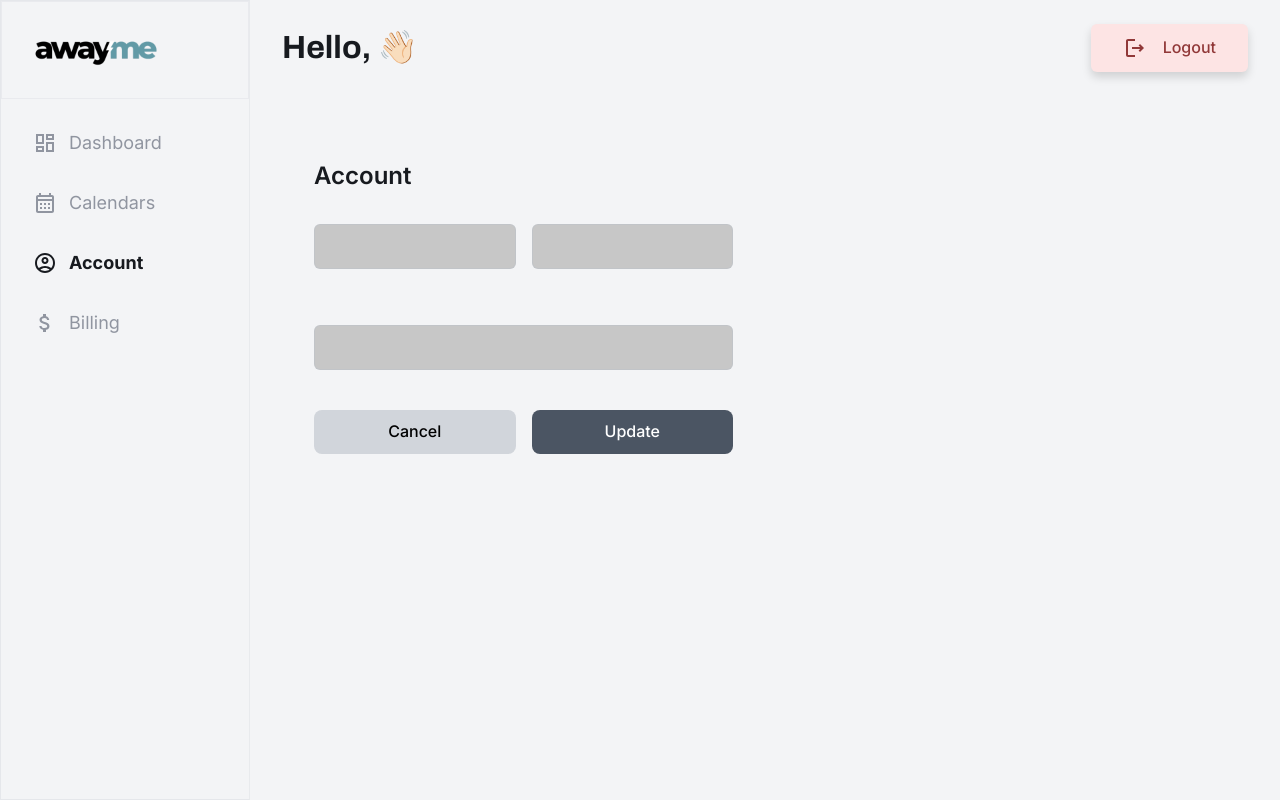
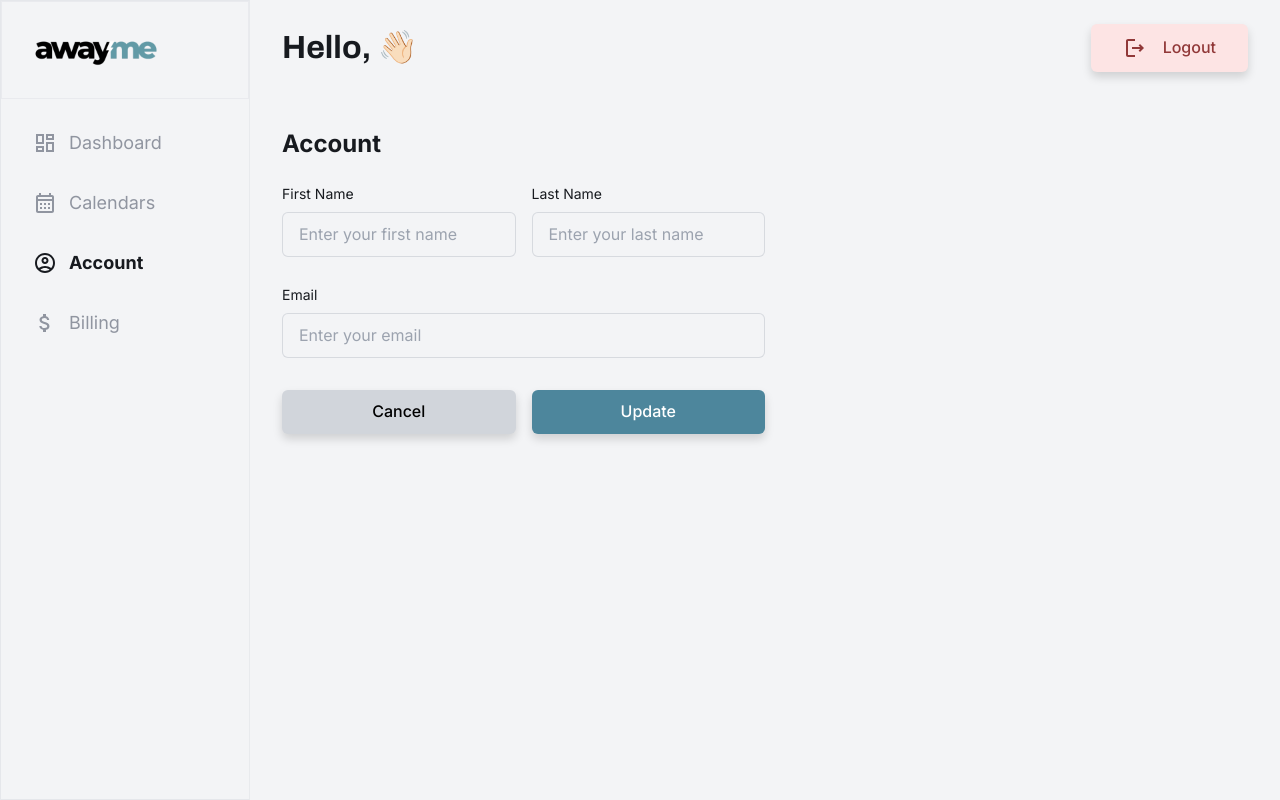
Before and after one commit to jinil2401/awayme, a Next.js app: page /application/1/account in a window 1280 px wide. Built offline with nearby package versions, Linux system fonts and the light colour scheme.

Commit message:
Add UI in account an billing

```diff
--- a/app/application/[userId]/account/page.tsx
+++ b/app/application/[userId]/account/page.tsx
@@ -2,29 +2,52 @@
 
 import Sidebar from '@/app/components/sidebar';
 import TopBar from '@/app/components/topbar';
-import Input from '@/app/components/input';
-import Button from '@/app/components/button';
+import Input from '@/app/components/input'; // Use the Input component from Login/Register
+import Button from '@/app/components/button'; // Use the Button component from Login/Register
 import React, { useState } from 'react';
 
 export default function Account() {
     const [firstName, setFirstName] = useState("");
     const [lastName, setLastName] = useState("");
     const [email, setEmail] = useState("");
+    const [error, setError] = useState({
+        firstNameError: "",
+        lastNameError: "",
+        emailError: ""
+    });
+    const [isLoading, setIsLoading] = useState(false);
 
     const handleUpdate = () => {
-        const updatedAccountInfo = {
-            firstName,
-            lastName,
-            email
-        };
-        console.log("Updated account info:", updatedAccountInfo);
-
+        const isValid = validateFields();
+        if (isValid) {
+            const updatedAccountInfo = { firstName, lastName, email };
+            console.log("Updated account info:", updatedAccountInfo);
+        }
     };
 
     const handleCancel = () => {
         console.log("Changes cancelled");
+    };
 
-    };
+    function validateFields() {
+        let isValid = true;
+        if (!firstName) {
+            setError((error) => ({ ...error, firstNameError: "First name is required" }));
+            isValid = false;
+        }
+        if (!lastName) {
+            setError((error) => ({ ...error, lastNameError: "Last name is required" }));
+            isValid = false;
+        }
+        if (!email) {
+            setError((error) => ({ ...error, emailError: "Email is required" }));
+            isValid = false;
+        } else if (!email.includes('@')) {
+            setError((error) => ({ ...error, emailError: "Invalid email address" }));
+            isValid = false;
+        }
+        return isValid;
+    }
 
     return (
         <div className="flex h-screen bg-gray-100">
@@ -32,59 +55,64 @@ export default function Account() {
             <div className="flex-1 flex flex-col">
                 <TopBar />
                 <div className="flex-grow overflow-auto p-8 flex">
-                    <div className="w-1/2 rounded-lg p-8 ml-0">
-                        <h1 className="text-2xl font-semibold mb-4">Account</h1>
+                    <div className="w-1/2 rounded-lg p1 ml-0">
+                        <h1 className="text-2xl font-bold mb-4">Account</h1>
 
-                        {/* {error.apiError && <ApiError errorMessage={error.apiError} />} */}
-                        <div className="flex gap-4 mb-6">
+                        <div className="flex gap-4 mb-1">
                             <div className="w-1/2">
                                 <Input
-                                    label=""
-                                    hasLabel={true}
+                                    type="text"
+                                    hasLabel
+                                    label="First Name"
                                     value={firstName}
+                                    placeholder="Enter your first name"
                                     onChange={(e) => setFirstName(e.target.value)}
-                                    hasError={false}
-                                    error=""
-                                    disabled={false}
+                                    hasError={error.firstNameError !== ""}
+                                    error={error.firstNameError}
+                                    disabled={isLoading}
                                 />
                             </div>
                             <div className="w-1/2">
                                 <Input
-                                    label=""
-                                    hasLabel={true}
+                                    type="text"
+                                    hasLabel
+                                    label="Last Name"
                                     value={lastName}
+                                    placeholder="Enter your last name"
                                     onChange={(e) => setLastName(e.target.value)}
-                                    hasError={false}
-                                    error=""
-                                    disabled={false}
+                                    hasError={error.lastNameError !== ""}
+                                    error={error.lastNameError}
+                                    disabled={isLoading}
                                 />
                             </div>
                         </div>
 
-
-                        <div className="w-full mb-6">
+                        <div className="w-full mb-4">
                             <Input
-                                label=""
-                                hasLabel={true}
+                                type="email"
+                                hasLabel
+                                label="Email"
                                 value={email}
+                                placeholder="Enter your email"
                                 onChange={(e) => setEmail(e.target.value)}
-                                hasError={false}
-                                error=""
-                                disabled={false}
+                                hasError={error.emailError !== ""}
+                                error={error.emailError}
+                                disabled={isLoading}
                             />
                         </div>
-
 
                         <div className="flex justify-between">
                             <Button
                                 buttonText="Cancel"
-                                buttonClassName="bg-gray-300 text-black rounded-lg hover:bg-gray-400 w-1/2 py-3 flex justify-center items-center text-center"
+                                buttonClassName="rounded-md shadow-button hover:shadow-buttonHover bg-gray-300 text-black w-[250px] justify-center mx-auto"
                                 onClick={handleCancel}
+                                isDisabled={isLoading}
                             />
                             <Button
                                 buttonText="Update"
-                                buttonClassName="bg-gray-600 text-white rounded-lg hover:bg-gray-700 w-1/2 py-3 flex justify-center items-center text-center ml-4"
+                                buttonClassName="rounded-md shadow-button hover:shadow-buttonHover bg-accent text-white w-[250px] justify-center mx-auto ml-4"
                                 onClick={handleUpdate}
+                                isLoading={isLoading}
                             />
                         </div>
                     </div>
--- a/app/application/[userId]/billing/page.tsx
+++ b/app/application/[userId]/billing/page.tsx
@@ -2,10 +2,20 @@
 
 import Sidebar from "@/app/components/sidebar";
 import TopBar from "@/app/components/topbar";
-import Button from "@/app/components/button";
-import React from "react";
+import Button from "@/app/components/button"; // Use the Button component from Login/Register
+import React, { useState } from "react";
 
 export default function Billing() {
+  const [isLoading, setIsLoading] = useState(false);
+
+  const handleUpgradeClick = () => {
+    setIsLoading(true);
+    setTimeout(() => {
+      console.log("Upgrade Now clicked");
+      setIsLoading(false);
+    }, 2000);
+  };
+
   return (
     <section className="flex h-screen bg-gray-100">
       <Sidebar />
@@ -14,17 +24,17 @@ export default function Billing() {
         <article className="flex-grow overflow-auto p-8">
           <section>
             <header className="mb-6">
-              <h1 className="text-lg font-bold mb-2">Billing</h1>
+              <h1 className="text-2xl font-bold mb-4">Billing</h1>
               <p className="text-gray-500">
                 You currently are on <strong className="text-gray-500">Free Version</strong> of Awayme
               </p>
             </header>
 
-            <section className="grid grid-cols-2 gap-8">
+            <section className="grid grid-cols-2 gap-y-3.5">
               {/* Free Version */}
               <aside className="bg-white shadow rounded-lg p-6 h-80 w-80">
                 <div className="flex items-center justify-between mb-6">
-                  <h2 className="text-lg font-semibold">Free Version</h2>
+                  <h2 className="text-lg font-bold">Free Version</h2>
                   <div className="text-sm text-white py-1 px-3 bg-black rounded-full">
                     Current Plan
                   </div>
@@ -46,9 +56,9 @@ export default function Billing() {
               </aside>
 
               {/* Pro Version */}
-              <aside className="bg-white shadow rounded-lg p-3 h-80 w-80">
+              <aside className="bg-white shadow rounded-lg p-6 h-80 w-80">
                 <div className="flex items-center justify-between mb-6">
-                  <h2 className="text-lg font-semibold">Pro Version</h2>
+                  <h2 className="text-lg font-bold">Pro Version</h2>
                 </div>
                 <ul className="space-y-6">
                   <li className="flex items-center gap-2 font-semibold">
@@ -64,11 +74,12 @@ export default function Billing() {
                     ✓ Fill up to 2 months at a time
                   </li>
                 </ul>
-                <footer className="mt-6 flex justify-center items-center">
+                <footer className="mt-0 flex justify-center items-center">
                   <Button
                     buttonText="Upgrade Now"
-                    buttonClassName="px-4 py-2 bg-gray-500 text-white rounded-lg hover:bg-gray-600"
-                    onClick={() => console.log("Upgrade Now clicked")}
+                    buttonClassName="rounded-md shadow-button hover:shadow-buttonHover bg-accent text-white w-[200px] justify-center mx-auto my-6"
+                    onClick={handleUpgradeClick}
+                    isLoading={isLoading}
                   />
                 </footer>
               </aside>
--- a/app/components/input/index.tsx
+++ b/app/components/input/index.tsx
@@ -26,7 +26,7 @@ const Input = (props: IInputProps) => {
       <input
         id={label}
         className={`font-inter w-full px-4 py-3 mb-2 outline-none border placeholder:text-md placeholder:text-grey ${
-          value ? "bg-white" : "bg-[#c7c7c7]"
+          value ? "bg-white" : "bg-[#F3F4F6]"
         } ${
           hasError ? "border-error" : "border-stroke/50"
         } rounded-md ${className} ${
```
